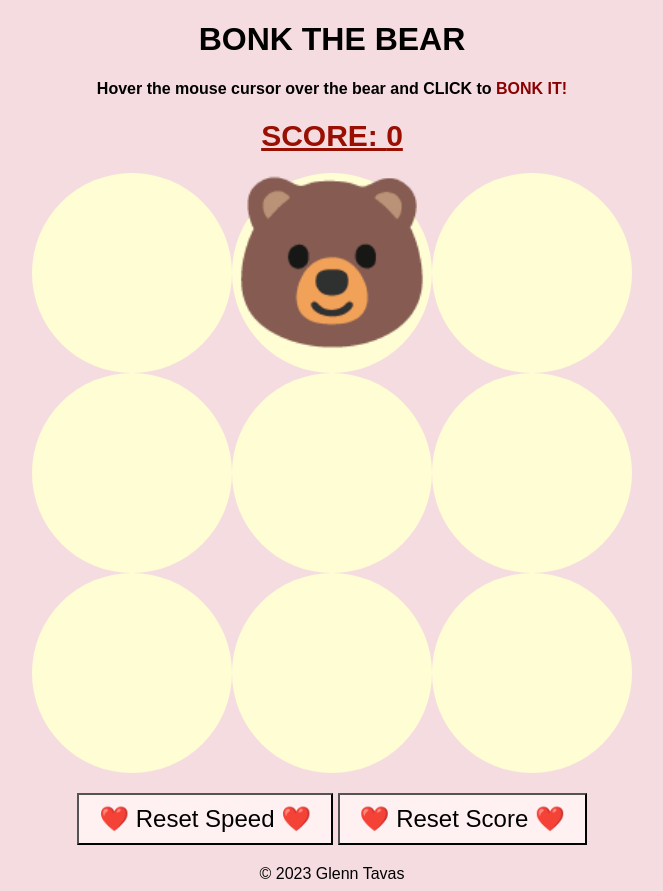
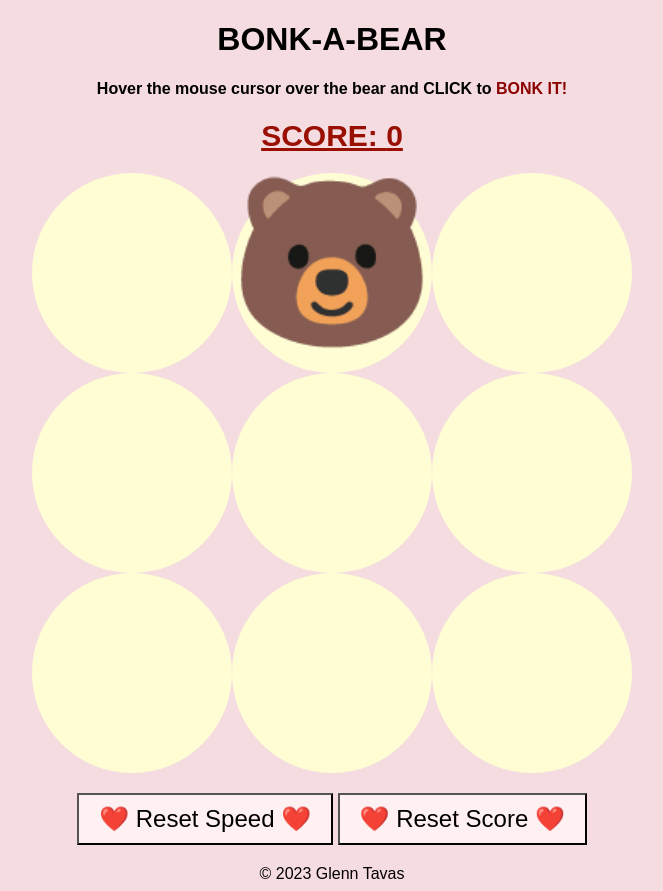
Before and after one commit to glenn-tavas/bonk-a-bear, a plain HTML site: page index.html in a window 1280 px wide. Shown: the whole page, without its empty margins (308-971 px from the left). Drawn offline with Linux system fonts and the light colour scheme.

Commit message:
Update index.html
updated minor text

```diff
--- a/index.html
+++ b/index.html
@@ -3,12 +3,12 @@
 <head>
     <meta charset="UTF-8">
     <meta name="viewport" content="width=device-width, initial-scale=1.0">
-    <title>BONK THE BEAR</title>
+    <title>BONK-A-BEAR</title>
     <link rel="stylesheet" href="BABstyles.css">
     <script src="BABscript.js" defer></script>
 </head>
 <body>
-    <h1>BONK THE BEAR</h1>
+    <h1>BONK-A-BEAR</h1>
     <h4>Hover the mouse cursor over the bear and CLICK to <span class="red-text">BONK IT!</span></h4>
     <div class="score">SCORE: <span id="scoreValue">0</span></div>
     <canvas id="gameCanvas" width="600" height="600"></canvas>
```
